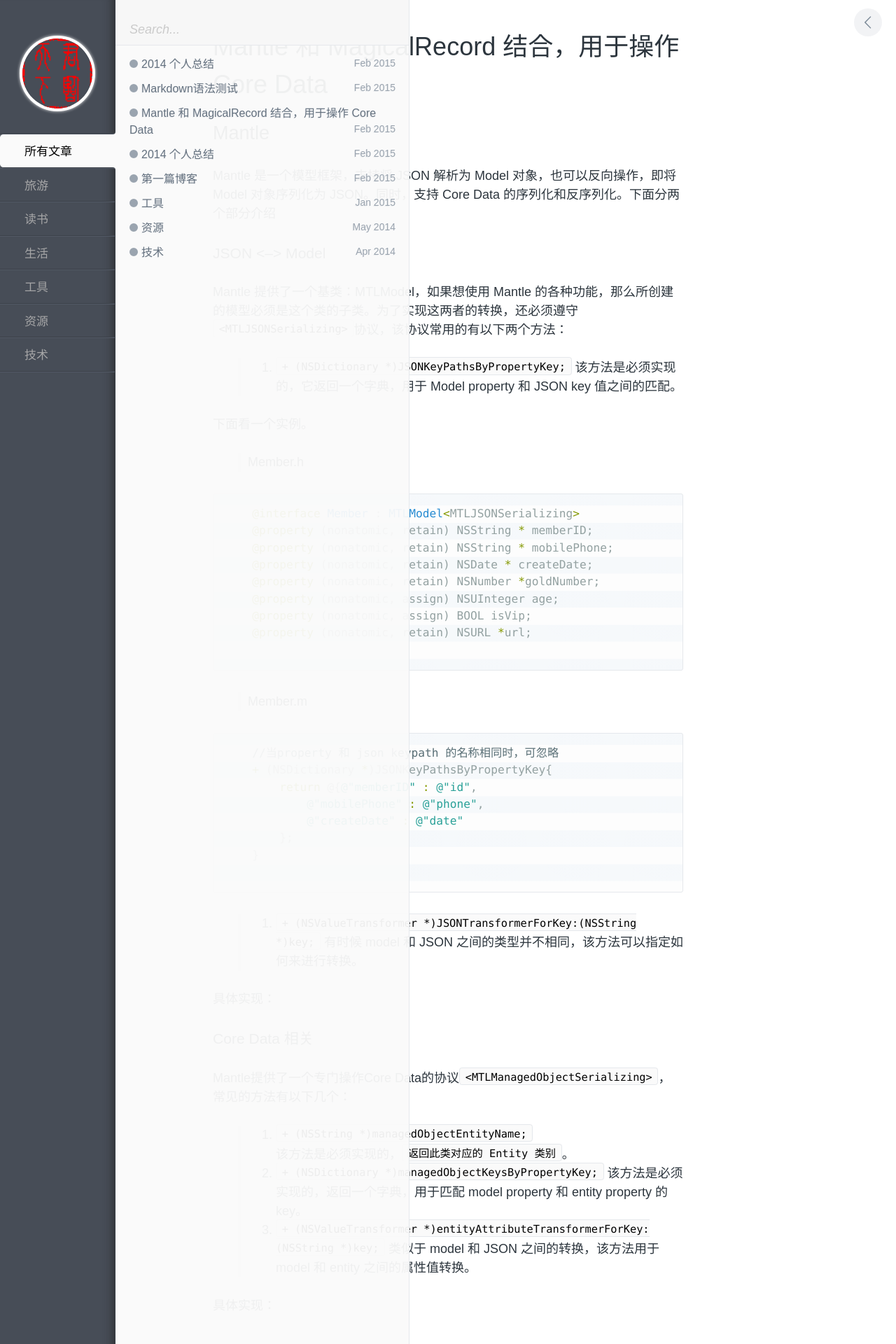
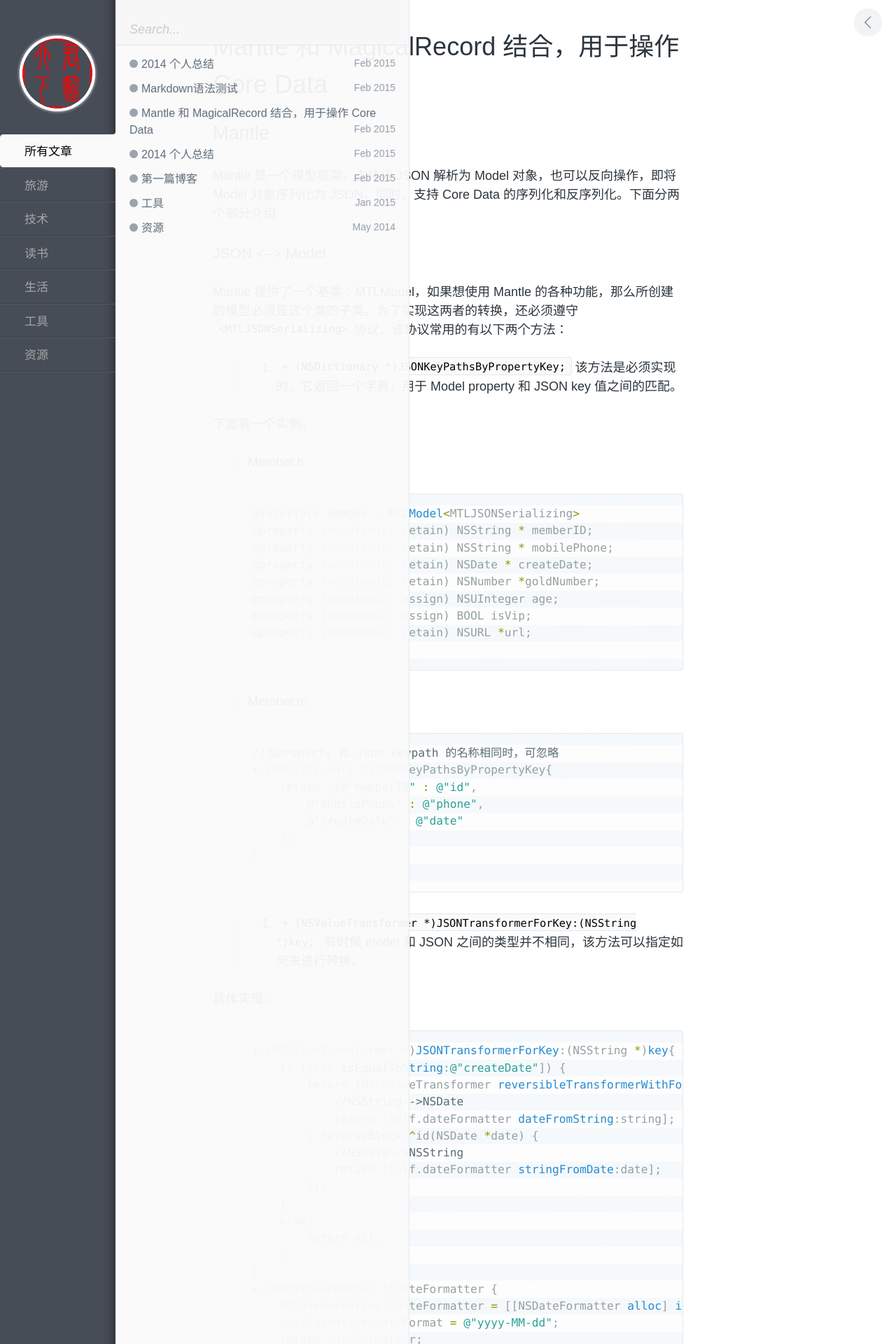
Before and after one commit to kingstal/kingstal.github.io, a Jekyll site: the page built from _posts/2015-02-09-tech-iOS-Mantle-MagicalRecord.md, in a window 1280 px wide. Shown: the top 1920 px of the page at 70% size. Built offline with Jekyll 4.4.1, drawn with Linux system fonts in a browser that asks for light colours; comment, search, counter and statistics services are not loaded.

```diff
--- a/_posts/2015-02-09-tech-iOS-Mantle-MagicalRecord.md
+++ b/_posts/2015-02-09-tech-iOS-Mantle-MagicalRecord.md
@@ -52,6 +52,29 @@ Mantle 提供了一个基类：MTLModel，如果想使用 Mantle 的各种功能
 具体实现：
 
 
+    {% highlight objective-c %}
+    + (NSValueTransformer *)JSONTransformerForKey:(NSString *)key{
+        if ([key isEqualToString:@"createDate"]) {
+            return [MTLValueTransformer reversibleTransformerWithForwardBlock:^id(NSString *string) {
+                //NSString-->NSDate
+                return [self.dateFormatter dateFromString:string];
+            } reverseBlock:^id(NSDate *date) {
+                //NSDate-->NSString
+                return [self.dateFormatter stringFromDate:date];
+            }];
+        }
+        else{
+            return nil;
+        }
+    }
+    + (NSDateFormatter *)dateFormatter {
+        NSDateFormatter *dateFormatter = [[NSDateFormatter alloc] init];
+        dateFormatter.dateFormat = @"yyyy-MM-dd";
+        return dateFormatter;
+    }
+    {% endhighlight %}
+
+
 
 
 ### Core Data 相关
```
Also changed, not shown: _posts/2014-04-23-tech-1.md (deleted, +0 -10 lines).
